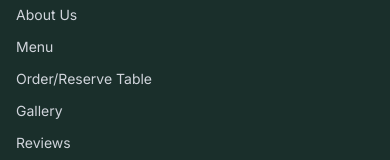
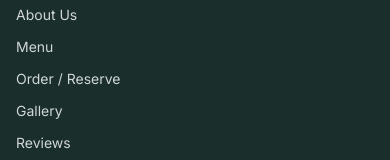
Before and after one commit to darshprograms/the-aangan-cafe, a React (Vite) app: page / in a window 390 px wide. Shown: the part 1110-1270 px from the top of the page. Built offline with nearby package versions, Linux system fonts and the light colour scheme.

Commit message:
feat: Implement initial site layout with Header, MobileMenu, and Footer components.

```diff
--- a/src/components/Footer.jsx
+++ b/src/components/Footer.jsx
@@ -21,7 +21,7 @@ const Footer = () => {
                         <ul className="space-y-3 text-sm">
                             <li><a href="#" className="hover:text-[#D4AF37] transition-colors">About Us</a></li>
                             <li><a href="#" className="hover:text-[#D4AF37] transition-colors">Menu</a></li>
-                            <li><a href="#" className="hover:text-[#D4AF37] transition-colors">Order/Reserve Table</a></li>
+                            <li><a href="#" className="hover:text-[#D4AF37] transition-colors">Order / Reserve </a></li>
                             <li><a href="#" className="hover:text-[#D4AF37] transition-colors">Gallery</a></li>
                             <li><a href="#" className="hover:text-[#D4AF37] transition-colors">Reviews</a></li>
                         </ul>
--- a/src/components/Header.jsx
+++ b/src/components/Header.jsx
@@ -40,14 +40,14 @@ const Header = ({ onNavigate, activeView }) => {
                             Home
                             <span className={`absolute bottom-0 left-0 h-0.5 bg-accent transition-all duration-300 ${activeView === 'home' ? 'w-full' : 'w-0 group-hover:w-full'}`}></span>
                         </button>
-                        {['About', 'Menu', 'Gallery', 'Order/Reserve', 'Reviews', 'Contact', 'Payment'].map((item) => (
+                        {['About', 'Menu', 'Gallery', 'Order / Reserve ', 'Reviews', 'Contact', 'Payment'].map((item) => (
                             <button
                                 key={item}
-                                onClick={() => onNavigate(item === 'Order/Reserve' ? 'order' : item.toLowerCase())}
-                                className={`hover:text-accent transition-colors duration-300 relative group py-1 ${activeView === (item === 'Order/Reserve Table' ? 'order' : item.toLowerCase()) ? 'text-accent' : ''}`}
+                                onClick={() => onNavigate(item === 'Order / Reserve ' ? 'order' : item.toLowerCase())}
+                                className={`hover:text-accent transition-colors duration-300 relative group py-1 ${activeView === (item === 'Order / Reserve Table' ? 'order' : item.toLowerCase()) ? 'text-accent' : ''}`}
                             >
                                 {item}
-                                <span className={`absolute bottom-0 left-0 h-0.5 bg-accent transition-all duration-300 ${activeView === (item === 'Order/Reserve Table' ? 'order' : item.toLowerCase()) ? 'w-full' : 'w-0 group-hover:w-full'}`}></span>
+                                <span className={`absolute bottom-0 left-0 h-0.5 bg-accent transition-all duration-300 ${activeView === (item === 'Order / Reserve ' ? 'order' : item.toLowerCase()) ? 'w-full' : 'w-0 group-hover:w-full'}`}></span>
                             </button>
                         ))}
                         <button
--- a/src/components/MobileMenu.jsx
+++ b/src/components/MobileMenu.jsx
@@ -33,13 +33,13 @@ const MobileMenu = ({ onOpenPolicies, onNavigate }) => {
                         >
                             Home
                         </button>
-                        {['About', 'Menu', 'Gallery', 'Order / Reserve Table', 'Reviews', 'Contact', 'Payment'].map((item) => (
+                        {['About', 'Menu', 'Gallery', 'Order / Reserve ', 'Reviews', 'Contact', 'Payment'].map((item) => (
                             <button
                                 key={item}
                                 className="text-left px-6 py-3 text-sm font-medium tracking-wide hover:bg-accent/10 hover:text-accent transition-colors border-l-4 border-transparent hover:border-accent"
                                 onClick={() => {
                                     setIsMenuOpen(false);
-                                    onNavigate(item === 'Order/Reserve' ? 'order' : item.toLowerCase());
+                                    onNavigate(item === 'Order / Reserve ' ? 'order' : item.toLowerCase());
                                 }}
                             >
                                 {item}
```
